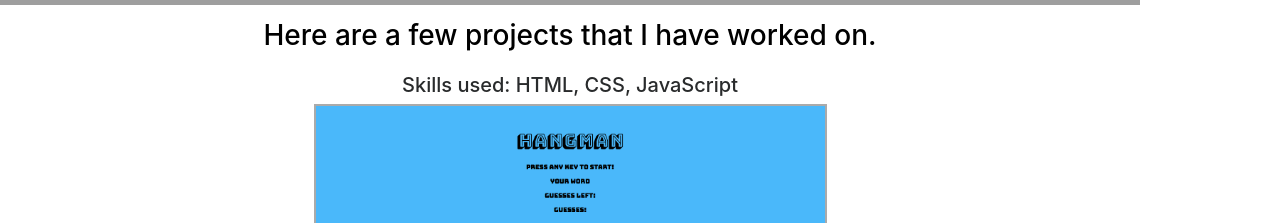
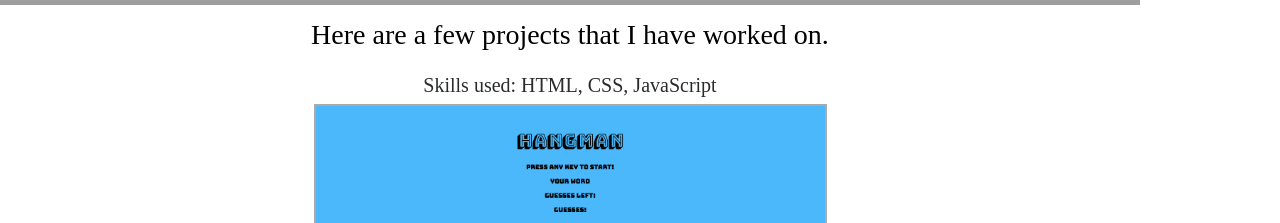
Before and after one commit to mason-terry/masonjterry.github.io, a plain HTML site: page index.html in a window 1280 px wide. Shown: the part 1911-2134 px from the top of the page. Drawn offline with nearby package versions, Linux system fonts and the light colour scheme; grey boxes are pictures that could not be loaded.

Commit message:
changed portfolio headings

```diff
--- a/assets/css/style.css
+++ b/assets/css/style.css
@@ -3,6 +3,7 @@
 }
 
 body {
+  font-family: serif;
   background: #fff;
 }
 
@@ -12,7 +13,7 @@ body {
   max-width: 100%;
 }
 
-.portfolio-heading {
+h5 {
   text-align: center;
 }
 
```
